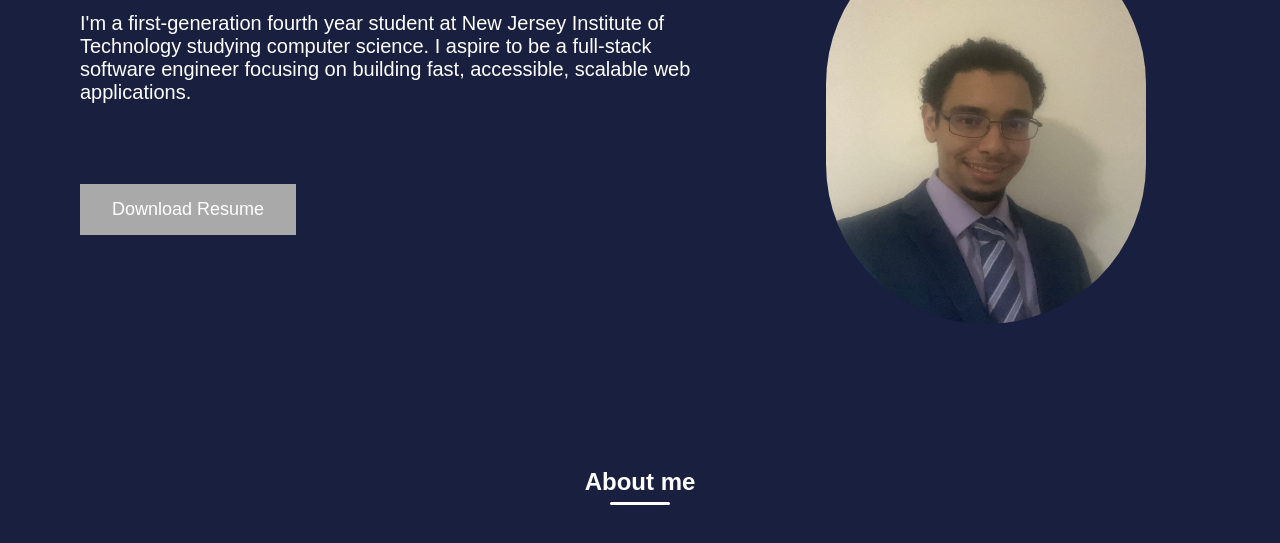
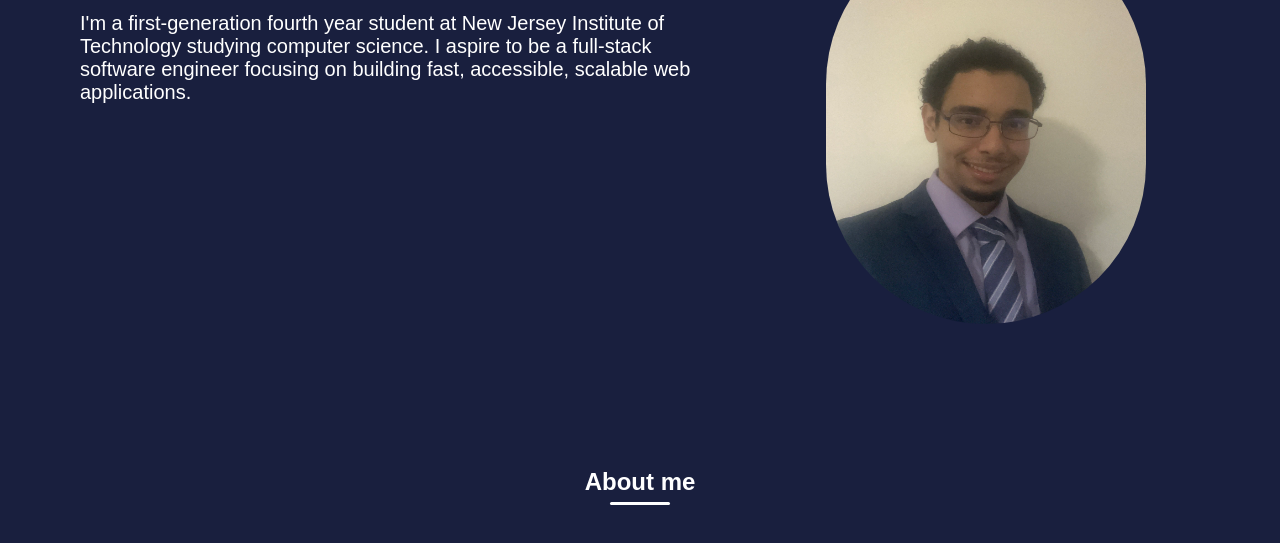
Before and after one commit to Fraylin123/Portfolio-Website, a plain HTML site: page index.html in a window 1280 px wide. Shown: the part 257-800 px from the top of the page. Drawn offline with Linux system fonts and the light colour scheme.

Commit message:
Deleted resume button

```diff
--- a/index.html
+++ b/index.html
@@ -44,7 +44,7 @@
                         accessible,
                         scalable web applications.
                     </p>
-                    <a href="Resume.pdf" download="Fraylin's Resume"><button>Download Resume</button></a>
+
                 </div>
 
             </div>
```
Also changed, not shown: 1 other file.
